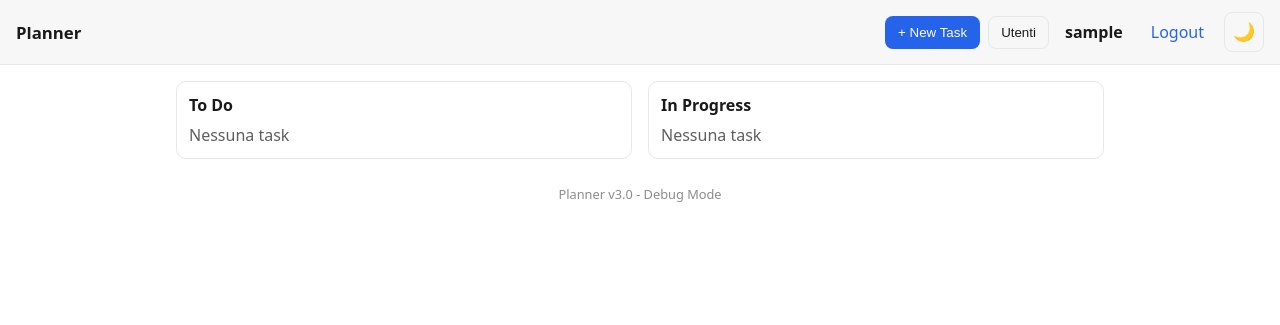
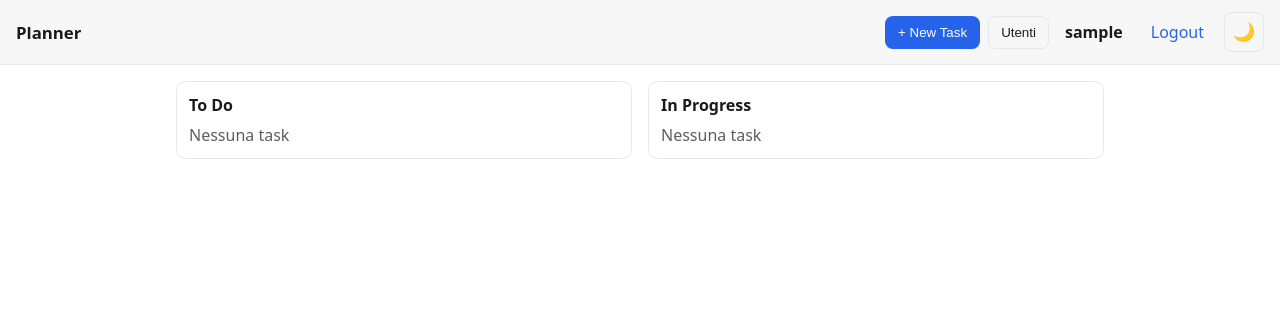
Before and after one commit to FDBsite/planner, a Flask app: page / in a window 1280 px wide. Shown: the top 325 px of the page. Run offline with Flask 3, Linux system fonts and the light colour scheme; the visitor is signed in with stand-in values (Sample User, id 1); data comes from the database, SQL or seed files in the repository; data that the repository does not hold is empty; some libraries are stand-ins or nearby versions.

Commit message:
Cleanup: Remove debug visual indicator

```diff
--- a/templates/index.html
+++ b/templates/index.html
@@ -40,7 +40,6 @@
     </div>
   </main>
   <script src="{{ url_for('static', filename='js/main.js') }}?v=3"></script>
-  <div style="text-align: center; font-size: 0.8rem; opacity: 0.5; padding: 10px;">Planner v3.0 - Debug Mode</div>
   <!-- Modale Sign In -->
   <div class="modal-backdrop" id="signinBackdrop" hidden></div>
   <div class="modal" id="signinModal" hidden role="dialog" aria-labelledby="signinTitle" aria-modal="true">
```
